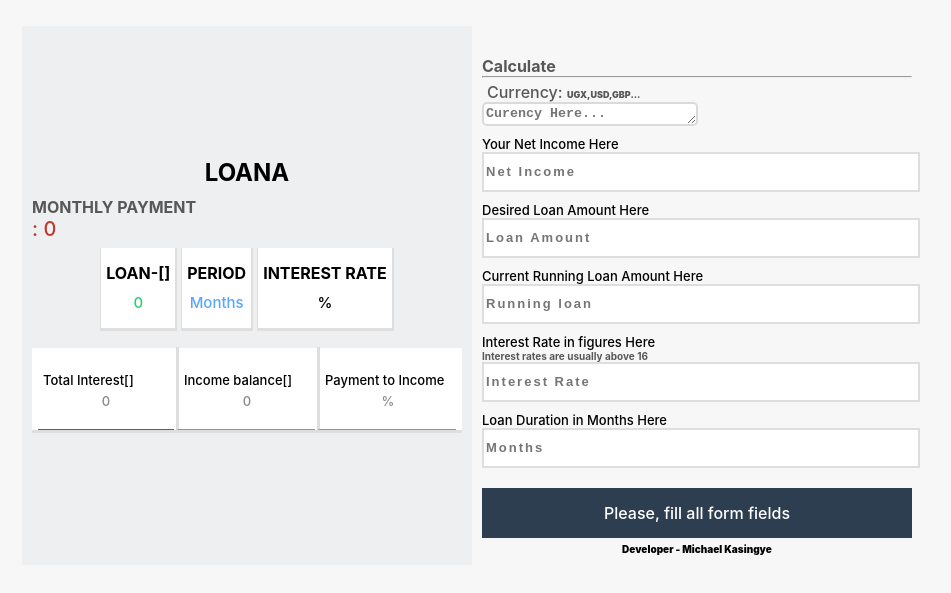
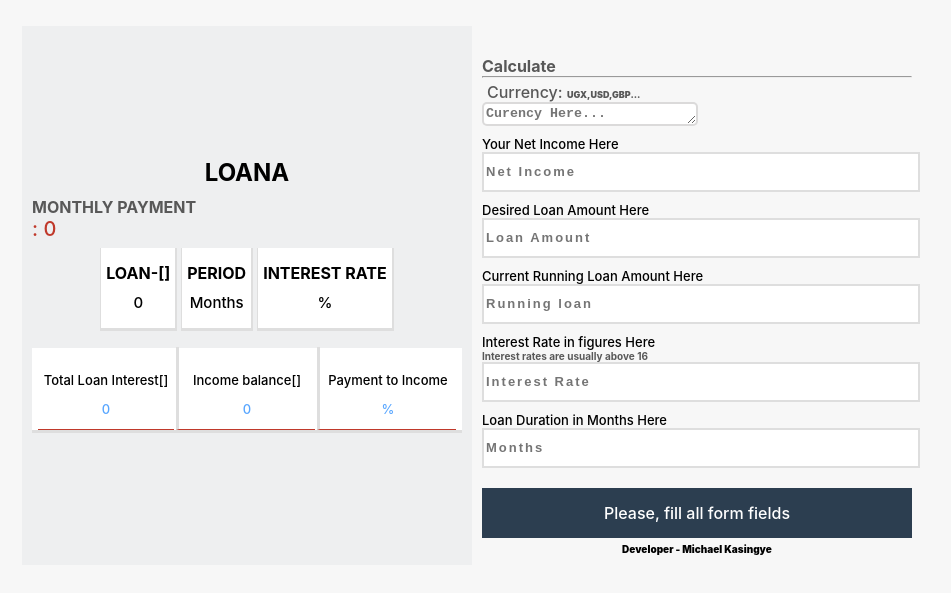
Before and after one commit to MichaelKasingye/loan-calculator, a React (Create React App) app: page / in a window 1280 px wide. Shown: the part 105-698 px from the top of the page, without its empty margins (168-1119 px from the left). Built offline with nearby package versions, Linux system fonts and the light colour scheme.

Commit message:
add colors

```diff
--- a/src/Components/TotalInterest.jsx
+++ b/src/Components/TotalInterest.jsx
@@ -26,7 +26,7 @@ function TotalInterest(props) {
     <div className="totalInterest">
       <div className="totalInterest_content">
         <div className="details border_left_red">
-          <span className="amount">Total Interest[{curency}]</span>
+          <span className="amount">Total Loan Interest[{curency}]</span>
           <span className="figures" key={Math.random()}>
             {formatNumber(totalIntrest)}
           </span>
@@ -40,7 +40,7 @@ function TotalInterest(props) {
         </div>
 
         <div className="details border_right_green border">
-          <span className="amount"> Payment to Income </span>
+          <span className="amount">Payment to Income </span>
           <span className="figures" key={Math.random()}>
             {loanPaymentToIncome} %
           </span>
--- a/src/Components/loanDetail.jsx
+++ b/src/Components/loanDetail.jsx
@@ -25,7 +25,7 @@ function loanDetail(props) {
     <div className="loanDetail">
       <div className="box ">
         <h4>LOAN-[{curency}] </h4>
-        <p className="red" key={Math.random()}>
+        <p  key={Math.random()}>
           {formatNumber(loanAmount)}
         </p>
       </div>
--- a/src/Style/loanDetail.css
+++ b/src/Style/loanDetail.css
@@ -27,7 +27,7 @@
   font-weight: 500;
 }
 .box:nth-child(even) p {
-  color: #58a6ff;
+  color: black;
 }
 
 .red {
--- a/src/Style/totalInterest.css
+++ b/src/Style/totalInterest.css
@@ -19,7 +19,7 @@
   flex-direction: column;
   font-weight: 500;
   font-size: small;
-  color: #888888;
+  color: #58a6ff;
   margin: 1px;
   padding: 5px;
   width: 100%;
@@ -31,7 +31,7 @@
 }
 .border_right_green {
   height: 100%;
-  border-bottom: 1px solid #2ecc71;
+  border-bottom: 1px solid #c0392b;
 }
 .border {
   height: 100%;
@@ -40,7 +40,12 @@
 .totalInterest_content span.amount {
   font-weight: 500;
   margin: 5px;
+  height: 2rem;
+  display: flex;
+  justify-content: center;
+  align-items: center;
 }
+
 .details .amount {
   font-weight: 500;
   color: black;
```
